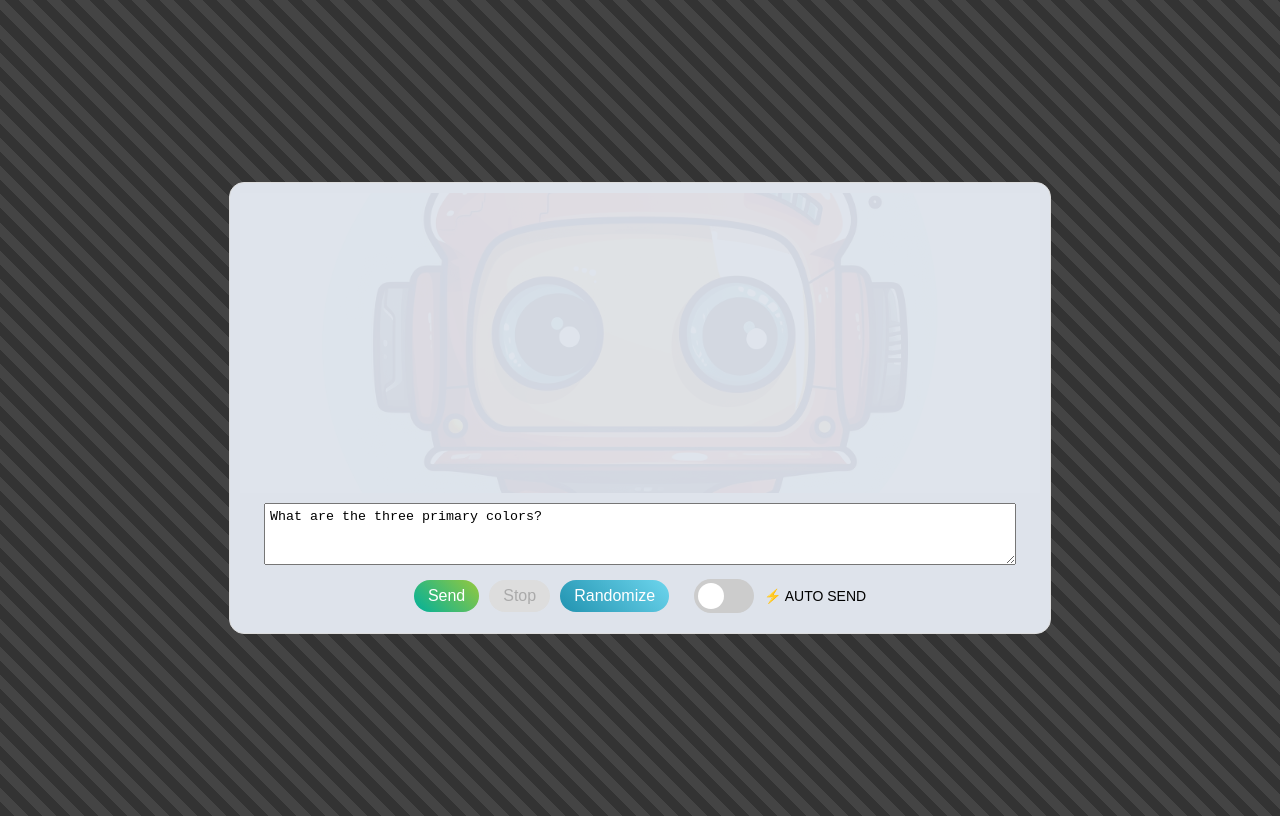
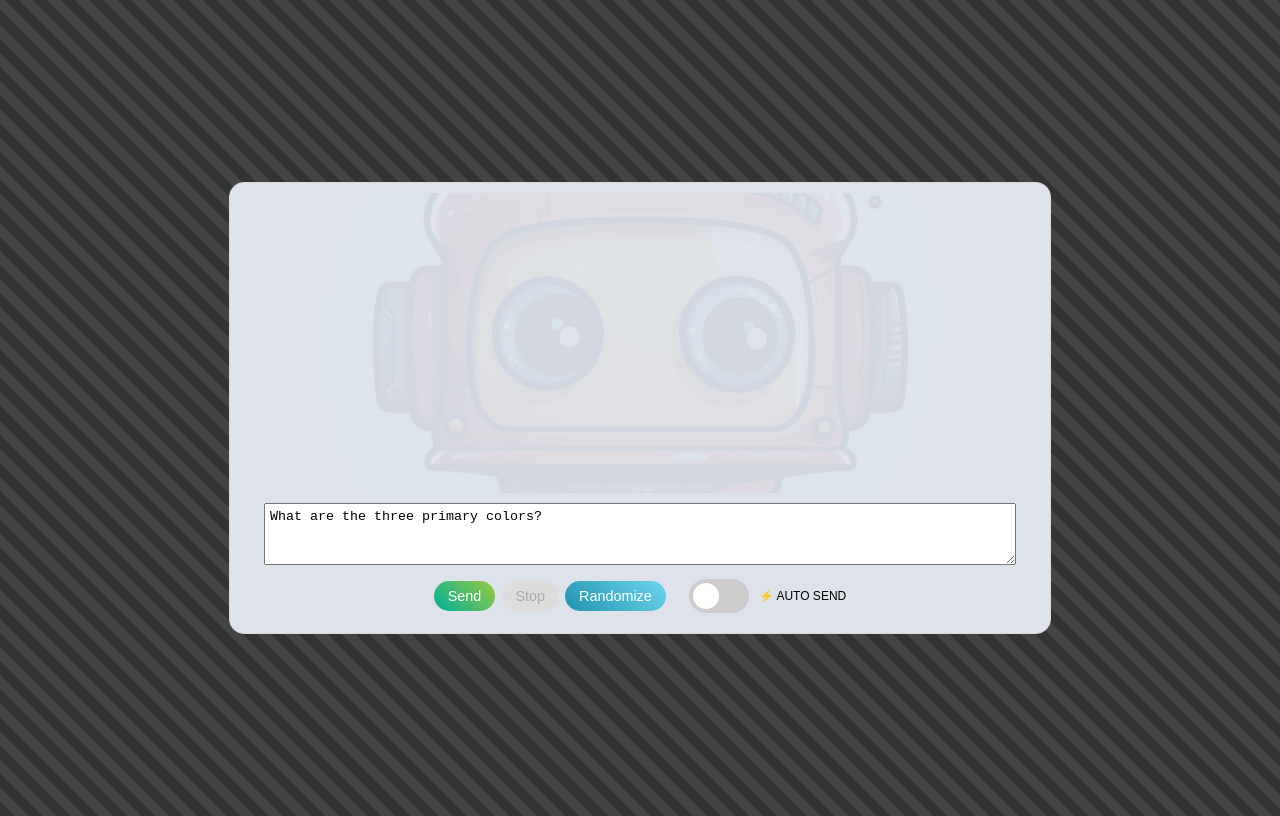
Before and after one commit to jparkerweb/queue-tha-llama, a website: page public/index.html in a window 1280 px wide. Drawn offline with Linux system fonts and the light colour scheme.

Commit message:
Update style.css

```diff
--- a/public/style.css
+++ b/public/style.css
@@ -106,7 +106,8 @@ div#messages > div {
 }
 
 .buttons > * {
-    margin: 0 5px;
+    margin: 0 3px;
+    font-size: 0.9em !important;
 }
 
 .button-flat {
@@ -229,6 +230,6 @@ div#messages > div {
   }
 
   .switch-container > span {
-    font-size: 14px;
+    font-size: 12px;
     text-transform: uppercase;
   }
```
